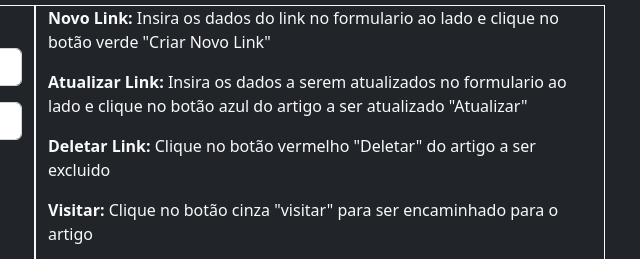
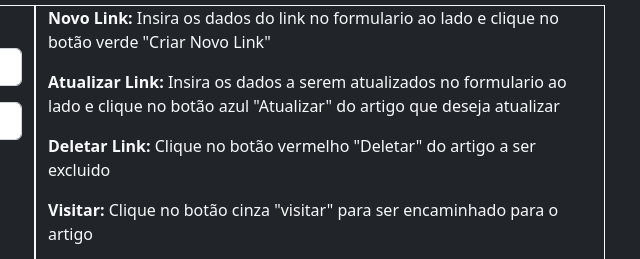
Before and after one commit to vanderleimiguel/links-tech-frontend, a website: page index.html in a window 1280 px wide. Shown: the part 153-412 px from the top of the page, 605-1245 px from the left. Drawn offline with nearby package versions, Linux system fonts and the light colour scheme; no server answers.

Commit message:
update descriptions

```diff
--- a/index.html
+++ b/index.html
@@ -53,9 +53,10 @@
             </p>
             <p>
               <strong>Atualizar Link: </strong>Insira os dados a serem
-              atualizados no formulario ao lado e clique no botão azul do artigo
-              a ser atualizado "Atualizar"
+              atualizados no formulario ao lado e clique no botão azul
+              "Atualizar" do artigo que deseja atualizar
             </p>
+
             <p>
               <strong>Deletar Link: </strong>Clique no botão vermelho "Deletar"
               do artigo a ser excluido
```
